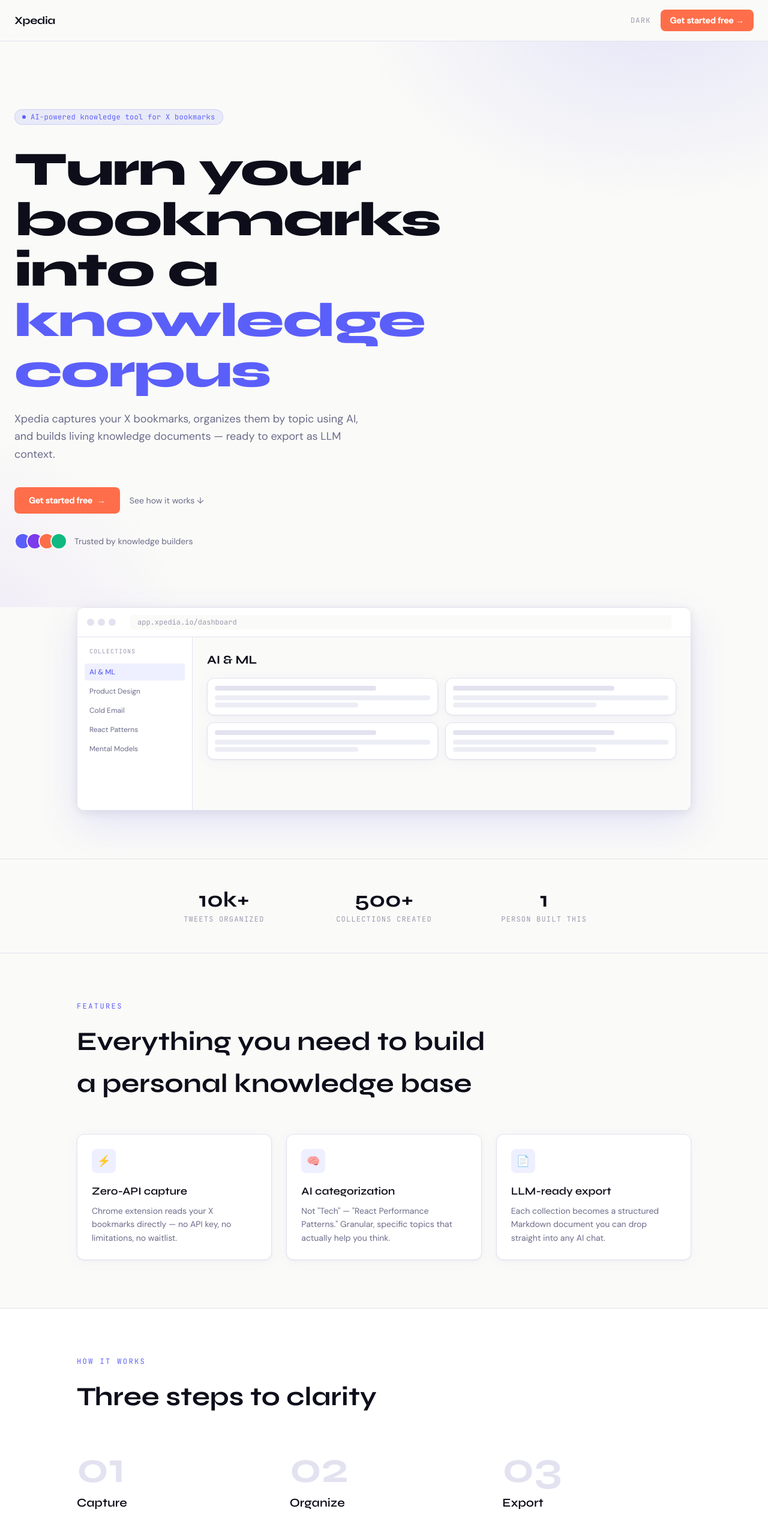
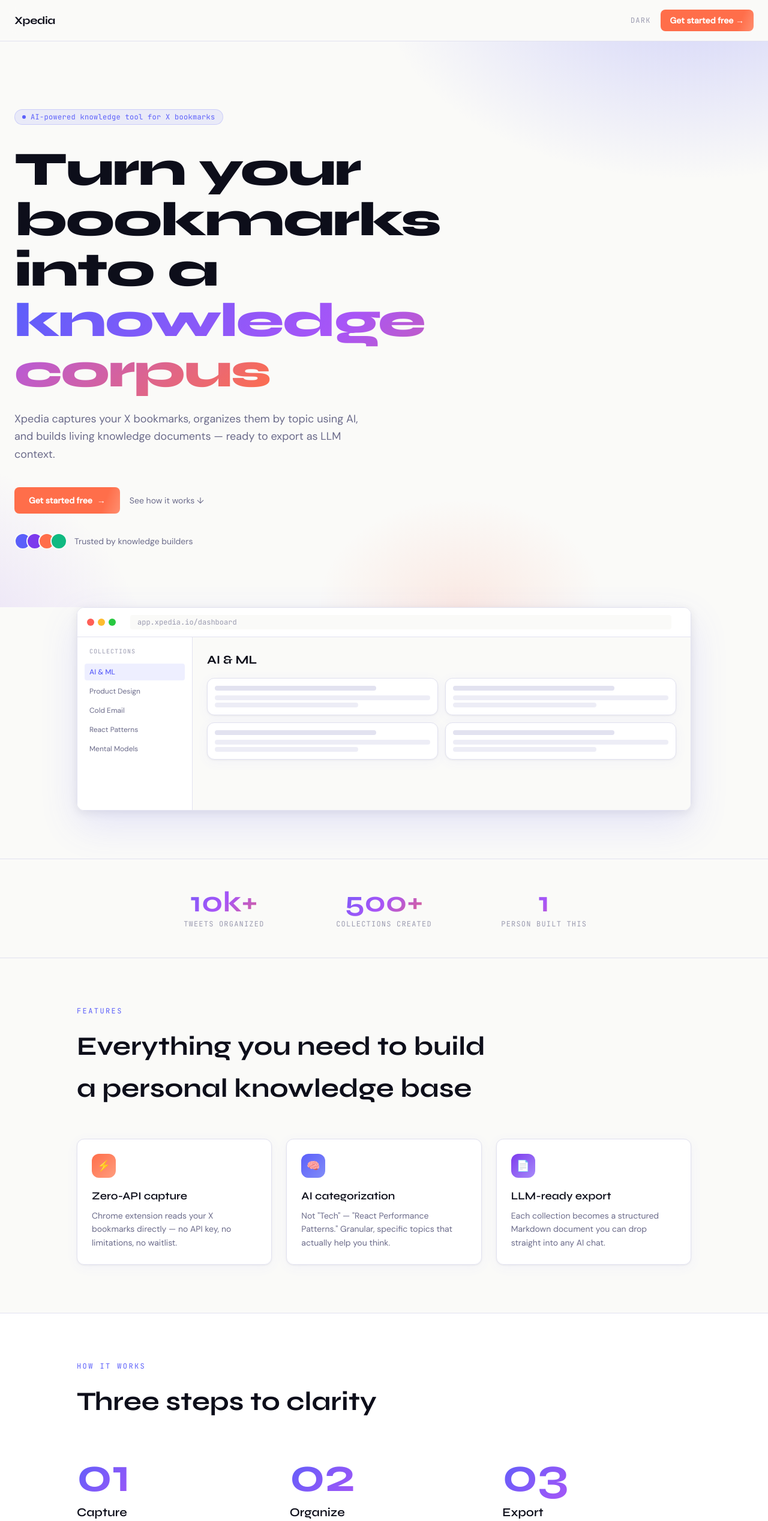
Before and after one commit to robdoesthething/xpedia, a Next.js app: page / in a window 1280 px wide. Shown: the top 2535 px of the page at 60% size. Built offline with nearby package versions, Linux system fonts and the light colour scheme; no server answers.

Commit message:
style(landing): gradient text, shimmer CTAs, vivid icons, stronger mesh

```diff
--- a/src/app/globals.css
+++ b/src/app/globals.css
@@ -95,14 +95,51 @@
   color: var(--app-parchment);
 }
 
+/* Gradient text utility */
+.gradient-text {
+  background: linear-gradient(135deg, #5B5FFA 0%, #a855f7 50%, #FF6E4A 100%);
+  -webkit-background-clip: text;
+  -webkit-text-fill-color: transparent;
+  background-clip: text;
+}
+
+/* Shimmer CTA button */
+@keyframes shimmer-sweep {
+  0%   { background-position: -200% center; }
+  100% { background-position: 200% center; }
+}
+
+.btn-shimmer {
+  background: linear-gradient(
+    110deg,
+    #FF6E4A 0%,
+    #FF6E4A 35%,
+    #ffb399 50%,
+    #FF6E4A 65%,
+    #FF6E4A 100%
+  );
+  background-size: 250% auto;
+  transition: background-position 0.5s ease, transform 0.15s ease, box-shadow 0.15s ease;
+}
+
+.btn-shimmer:hover {
+  background-position: right center;
+  box-shadow: 0 4px 24px rgba(255, 110, 74, 0.50), 0 1px 6px rgba(255, 110, 74, 0.30);
+  transform: translateY(-1px);
+}
+
+.btn-shimmer:active {
+  transform: scale(0.98);
+}
+
 /* Card shadow + hover lift utility */
 .card {
   box-shadow: 0 1px 3px rgba(0, 0, 0, 0.06), 0 4px 20px rgba(91, 95, 250, 0.05);
   border-radius: 12px;
-  transition: transform 150ms ease, box-shadow 150ms ease, border-color 150ms ease;
+  transition: transform 160ms ease, box-shadow 160ms ease, border-color 160ms ease;
 }
 
 .card:hover {
-  transform: translateY(-2px);
-  box-shadow: 0 4px 12px rgba(0, 0, 0, 0.08), 0 8px 32px rgba(91, 95, 250, 0.12);
+  transform: translateY(-3px);
+  box-shadow: 0 8px 24px rgba(0, 0, 0, 0.09), 0 16px 48px rgba(91, 95, 250, 0.20);
 }
--- a/src/app/page.tsx
+++ b/src/app/page.tsx
@@ -21,7 +21,7 @@
           <ThemeToggle />
           <Link
             href={ctaHref}
-            className="inline-flex items-center gap-1.5 bg-coral text-white font-sans text-sm font-semibold px-4 py-2 rounded-lg hover:bg-coral-bright transition-colors"
+            className="btn-shimmer inline-flex items-center gap-1.5 text-white font-sans text-sm font-semibold px-4 py-2 rounded-lg"
           >
             {ctaLabel} →
           </Link>
@@ -35,8 +35,9 @@
           className="pointer-events-none absolute inset-0"
           style={{
             background: [
-              'radial-gradient(ellipse 700px 450px at 85% -5%, rgba(91,95,250,0.13) 0%, transparent 70%)',
-              'radial-gradient(ellipse 550px 550px at -5% 110%, rgba(124,58,237,0.09) 0%, transparent 70%)',
+              'radial-gradient(ellipse 800px 500px at 90% -10%, rgba(91,95,250,0.25) 0%, transparent 65%)',
+              'radial-gradient(ellipse 600px 600px at -10% 115%, rgba(124,58,237,0.18) 0%, transparent 65%)',
+              'radial-gradient(ellipse 400px 300px at 60% 100%, rgba(255,110,74,0.12) 0%, transparent 60%)',
             ].join(', '),
           }}
         />
@@ -53,7 +54,7 @@
             Turn your bookmarks
             <br />
             into a{' '}
-            <span className="text-gold">knowledge corpus</span>
+            <span className="gradient-text">knowledge corpus</span>
           </h1>
 
           {/* Sub-headline */}
@@ -66,7 +67,7 @@
           <div className="mt-10 flex flex-wrap items-center gap-4">
             <Link
               href={ctaHref}
-              className="inline-flex items-center gap-2 bg-coral text-white font-sans text-sm font-semibold px-6 py-3 rounded-lg hover:bg-coral-bright active:scale-[0.98] transition-all"
+              className="btn-shimmer inline-flex items-center gap-2 text-white font-sans text-sm font-semibold px-6 py-3 rounded-lg"
             >
               {ctaLabel} <span>→</span>
             </Link>
@@ -104,8 +105,8 @@
             {/* Browser chrome */}
             <div className="flex items-center gap-2 bg-ink border-b border-seam px-4 py-3">
               <div className="flex gap-1.5">
-                {[0, 1, 2].map((i) => (
-                  <div key={i} className="w-3 h-3 rounded-full bg-seam" />
+                {(['#FF5F57', '#FEBC2E', '#28C840'] as const).map((c) => (
+                  <div key={c} className="w-3 h-3 rounded-full" style={{ backgroundColor: c }} />
                 ))}
               </div>
               <div className="flex-1 mx-4 bg-void rounded px-3 py-1 font-mono text-xs text-shadow truncate">
@@ -159,7 +160,7 @@
             { num: '1', label: 'Person built this' },
           ].map(({ num, label }) => (
             <div key={label}>
-              <div className="font-serif text-4xl font-bold text-parchment">{num}</div>
+              <div className="gradient-text font-serif text-5xl font-bold">{num}</div>
               <div className="mt-1 font-mono text-xs text-shadow uppercase tracking-widest">{label}</div>
             </div>
           ))}
@@ -180,20 +181,23 @@
                 icon: '⚡',
                 title: 'Zero-API capture',
                 desc: 'Chrome extension reads your X bookmarks directly — no API key, no limitations, no waitlist.',
+                iconStyle: { background: 'linear-gradient(135deg, #FF6E4A, #FF9D7E)' },
               },
               {
                 icon: '🧠',
                 title: 'AI categorization',
                 desc: 'Not "Tech" — "React Performance Patterns." Granular, specific topics that actually help you think.',
+                iconStyle: { background: 'linear-gradient(135deg, #5B5FFA, #818CF8)' },
               },
               {
                 icon: '📄',
                 title: 'LLM-ready export',
                 desc: 'Each collection becomes a structured Markdown document you can drop straight into any AI chat.',
+                iconStyle: { background: 'linear-gradient(135deg, #7C3AED, #A78BFA)' },
               },
-            ].map(({ icon, title, desc }) => (
+            ].map(({ icon, title, desc, iconStyle }) => (
               <div key={title} className="card bg-ink border border-seam p-6">
-                <div className="w-10 h-10 rounded-lg bg-gold/10 flex items-center justify-center text-lg mb-4">
+                <div className="w-10 h-10 rounded-xl flex items-center justify-center text-lg mb-4" style={iconStyle}>
                   {icon}
                 </div>
                 <h3 className="font-serif font-semibold text-lg text-parchment mb-2">{title}</h3>
@@ -230,7 +234,7 @@
               },
             ].map(({ n, title, body }) => (
               <div key={n}>
-                <div className="font-serif text-[72px] font-bold text-seam leading-none select-none mb-2">
+                <div className="gradient-text font-serif text-[80px] font-bold leading-none select-none mb-2">
                   {n}
                 </div>
                 <h3 className="font-serif font-semibold text-xl text-parchment mb-3">{title}</h3>
@@ -314,7 +318,7 @@
         </p>
         <Link
           href={ctaHref}
-          className="inline-flex items-center gap-2 bg-coral text-white font-sans text-sm font-semibold px-8 py-4 rounded-lg hover:bg-coral-bright active:scale-[0.98] transition-all"
+          className="btn-shimmer inline-flex items-center gap-2 text-white font-sans text-sm font-semibold px-8 py-4 rounded-lg"
         >
           {ctaLabel}{!user && ' — free forever'} →
         </Link>
```
